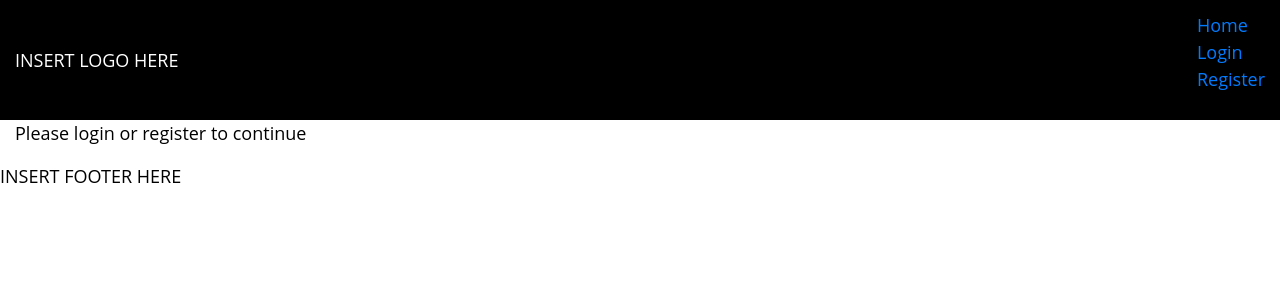
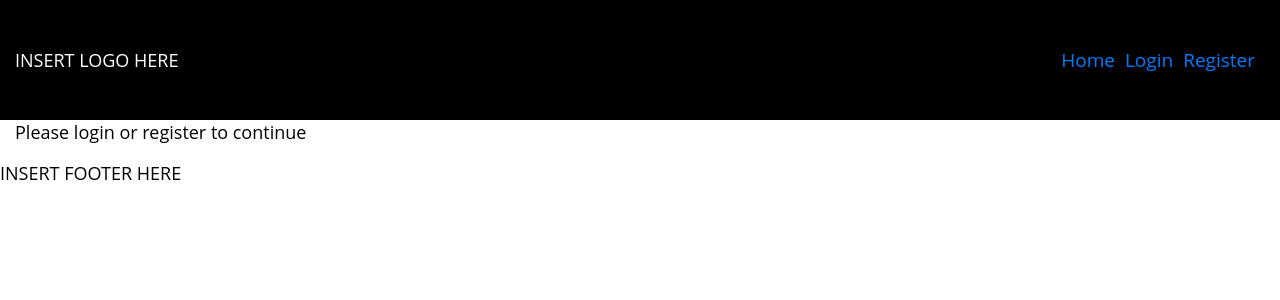
Before and after one commit to erbond994614/COMP30022-E-Portfolio, a React (Create React App) app in the folder e-portfolio/: page /Register in a window 1280 px wide. Shown: the top 300 px of the page. Built offline with nearby package versions, Linux system fonts and the light colour scheme.

Commit message:
Update default.min.css

```diff
--- a/e-portfolio/src/Assets/css/default.min.css
+++ b/e-portfolio/src/Assets/css/default.min.css
@@ -1 +1 @@
-body{font-family:'Open Sans',sans-serif;font-size:18px;color:#010000;font-weight:400;font-style:normal}header{position:relative;display:block;width:100%;background:#010000;color:#fff;height:120px}header .logo{position:absolute;top:50%;left:15px;-webkit-transform:translateY(-50%);-moz-transform:translateY(-50%);transform:translateY(-50%)}header nav{position:absolute;top:50%;right:15px;-webkit-transform:translateY(-50%);-moz-transform:translateY(-50%);transform:translateY(-50%)}header nav ul li{list-style-type:none}
+body{font-family:'Open Sans',sans-serif;font-size:18px;color:#010000;font-weight:400;font-style:normal}.container-fluid{line-height:24px}a{text-decoration:none;-webkit-transition:.4s ease-in-out;-moz-transition:.4s ease-in-out;transition:.4s ease-in-out;cursor:pointer}a:hover{color:#ff1755;-webkit-transition:.4s ease-in-out;-moz-transition:.4s ease-in-out;transition:.4s ease-in-out}header{position:relative;display:block;width:100%;background:#010000;color:#fff;height:120px}header .logo{position:absolute;top:50%;left:15px;-webkit-transform:translateY(-50%);-moz-transform:translateY(-50%);transform:translateY(-50%)}header nav,header nav ul,header nav ul li{margin:0;padding:0}header nav{position:absolute;top:50%;right:15px;-webkit-transform:translateY(-50%);-moz-transform:translateY(-50%);transform:translateY(-50%)}header nav ul li{list-style-type:none;display:inline-block;margin-right:10px}header nav ul li.last{margin:0}header nav ul li a{font-size:19px;line-height:normal}
```
